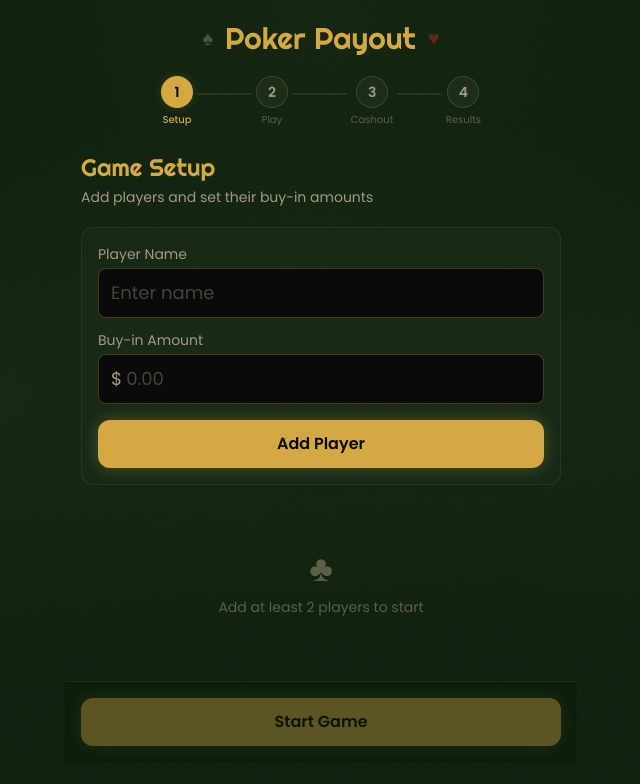
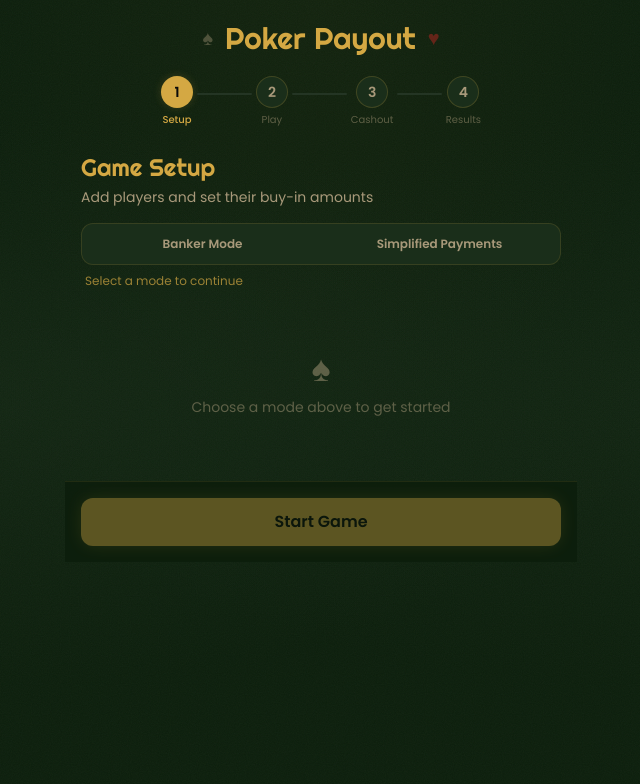
Before and after one commit to sainag7/pokerpayout, a React (Vite) app: page / in a window 1280 px wide. Shown: the top 784 px of the page, without its empty margins (319-959 px from the left). Built offline with nearby package versions, Linux system fonts and the light colour scheme.

Commit message:
Added simplify payments and other optimizations

```diff
--- a/src/components/shared/PlayerCard.tsx
+++ b/src/components/shared/PlayerCard.tsx
@@ -6,10 +6,11 @@ const SUITS = ['\u2660', '\u2665', '\u2666', '\u2663'];
 interface PlayerCardProps {
   player: Player;
   index: number;
+  showBankerBadge?: boolean;
   children?: React.ReactNode;
 }
 
-export function PlayerCard({ player, index, children }: PlayerCardProps) {
+export function PlayerCard({ player, index, showBankerBadge = true, children }: PlayerCardProps) {
   const suit = SUITS[index % 4];
   const suitColor = index % 4 === 1 || index % 4 === 2 ? 'text-loss/30' : 'text-text-secondary/20';
   const totalBuyIn = getTotalBuyIn(player);
@@ -25,7 +26,7 @@ export function PlayerCard({ player, index, children }: PlayerCardProps) {
 
       <div className="flex items-center gap-3 mb-1">
         <h3 className="font-semibold text-text-primary text-lg">{player.name}</h3>
-        {player.isBanker && (
+        {showBankerBadge && player.isBanker && (
           <span className="bg-gold text-felt-black text-[10px] font-bold px-2 py-0.5 rounded-full uppercase tracking-wider">
             Banker
           </span>
--- a/src/components/steps/GameSetup.tsx
+++ b/src/components/steps/GameSetup.tsx
@@ -54,14 +54,69 @@ export function GameSetup({ state, dispatch, onNext }: GameSetupProps) {
   };
 
   const hasBanker = state.players.some((p) => p.isBanker);
-  const canProceed = state.players.length >= 2 && hasBanker;
+  const isBankerMode = state.mode === 'banker';
+  const canProceed = state.players.length >= 2 && (isBankerMode ? hasBanker : true);
+
+  const MODE_OPTIONS = [
+    {
+      value: 'banker' as const,
+      label: 'Banker Mode',
+      description: 'One player acts as the central banker. All winners receive their cashout directly from the banker via Zelle.',
+    },
+    {
+      value: 'simplified' as const,
+      label: 'Simplified Payments',
+      description: 'No banker needed. Calculates the fewest peer-to-peer Zelle payments to settle all debts.',
+    },
+  ];
+
+  const selectedMode = MODE_OPTIONS.find((o) => o.value === state.mode) ?? MODE_OPTIONS[0];
 
   return (
     <div>
       <h2 className="font-heading text-2xl text-gold mb-1">Game Setup</h2>
-      <p className="text-sm text-text-secondary mb-5">
+      <p className="text-sm text-text-secondary mb-4">
         Add players and set their buy-in amounts
       </p>
+
+      {/* Mode segmented control */}
+      <div className="mb-5">
+        <div className="flex rounded-xl bg-surface border border-gold/15 p-1 gap-1">
+          {MODE_OPTIONS.map((option) => {
+            const isSelected = state.mode === option.value;
+            return (
+              <button
+                key={option.value}
+                type="button"
+                onClick={() => dispatch({ type: 'SET_MODE', payload: { mode: option.value } })}
+                className={`flex-1 rounded-lg py-2 text-xs font-semibold transition-all duration-150 cursor-pointer
+                  ${isSelected
+                    ? option.value === 'banker'
+                      ? 'bg-gold text-felt-black'
+                      : 'bg-win text-felt-black'
+                    : 'text-text-secondary hover:text-text-primary'
+                  }`}
+              >
+                {option.label}
+              </button>
+            );
+          })}
+        </div>
+        {state.mode === null ? (
+          <p className="text-xs text-gold/70 mt-2 px-1">Select a mode to continue</p>
+        ) : (
+          <p className="text-xs text-text-secondary/70 mt-2 px-1">{selectedMode.description}</p>
+        )}
+      </div>
+
+      {state.mode === null && (
+        <div className="text-center py-10 text-text-secondary/50">
+          <p className="text-4xl mb-2" aria-hidden="true">{'\u2660'}</p>
+          <p className="text-sm">Choose a mode above to get started</p>
+        </div>
+      )}
+
+      {state.mode !== null && (<>
 
       {/* Add player form */}
       <div className="bg-surface/60 rounded-xl border border-gold/10 p-4 mb-6">
@@ -113,7 +168,7 @@ export function GameSetup({ state, dispatch, onNext }: GameSetupProps) {
             Players ({state.players.length})
           </h3>
           {state.players.map((player, i) => (
-            <PlayerCard key={player.id} player={player} index={i}>
+            <PlayerCard key={player.id} player={player} index={i} showBankerBadge={isBankerMode}>
               {editBuyInPlayerId === player.id ? (
                 <div className="flex flex-col gap-2 w-full">
                   <MoneyInput
@@ -149,7 +204,7 @@ export function GameSetup({ state, dispatch, onNext }: GameSetupProps) {
                   >
                     Edit Buy-in
                   </button>
-                  {!player.isBanker && (
+                  {isBankerMode && !player.isBanker && (
                     <button
                       type="button"
                       onClick={() =>
@@ -182,6 +237,7 @@ export function GameSetup({ state, dispatch, onNext }: GameSetupProps) {
           <p className="text-sm">Add at least 2 players to start</p>
         </div>
       )}
+      </>)}
 
       <NavigationButtons
         onNext={onNext}
--- a/src/components/steps/Results.tsx
+++ b/src/components/steps/Results.tsx
@@ -4,6 +4,7 @@ import type { GameAction } from '../../state/gameReducer';
 import {
   getPlayerResults,
   getZelleTransactions,
+  getSimplifiedTransactions,
   isBalanced,
   formatMoneyWithSign,
   getPotTotal,
@@ -27,20 +28,37 @@ const RANK_STYLES = [
   'border-gold/15',
 ];
 
-export function Results({ state, onBack, onNewGame }: ResultsProps) {
+export function Results({ state, dispatch, onBack, onNewGame }: ResultsProps) {
   const [showNewGameConfirm, setShowNewGameConfirm] = useState(false);
   const [copiedIdx, setCopiedIdx] = useState<number | null>(null);
+  const [copiedAll, setCopiedAll] = useState(false);
 
+  const isSimplified = state.mode === 'simplified';
   const results = getPlayerResults(state.players);
-  const transactions = getZelleTransactions(state.players);
+  const transactions = isSimplified
+    ? getSimplifiedTransactions(state.players)
+    : getZelleTransactions(state.players);
   const balanced = isBalanced(state.players);
-  const banker = results.find((r) => r.isBanker);
+  const banker = isSimplified ? null : results.find((r) => r.isBanker);
 
   const handleCopy = async (text: string, idx: number) => {
     try {
       await navigator.clipboard.writeText(text);
       setCopiedIdx(idx);
       setTimeout(() => setCopiedIdx(null), 2000);
+    } catch {
+      // Clipboard not available
+    }
+  };
+
+  const handleCopyAll = async () => {
+    const text = transactions
+      .map((tx) => `${tx.from} pays $${tx.amount.toFixed(2)} to ${tx.to}`)
+      .join('\n');
+    try {
+      await navigator.clipboard.writeText(text);
+      setCopiedAll(true);
+      setTimeout(() => setCopiedAll(false), 2000);
     } catch {
       // Clipboard not available
     }
@@ -57,9 +75,31 @@ export function Results({ state, onBack, onNewGame }: ResultsProps) {
         Results
         <span className="text-xl" aria-hidden="true">{'\u2666'}</span>
       </h2>
-      <p className="text-sm text-text-secondary mb-5">
+      <p className="text-sm text-text-secondary mb-4">
         Game summary and payouts
       </p>
+
+      {/* Mode toggle */}
+      <div className="flex rounded-xl bg-surface border border-gold/15 p-1 gap-1 mb-5">
+        {(['banker', 'simplified'] as const).map((mode) => {
+          const isSelected = state.mode === mode;
+          const label = mode === 'banker' ? 'Banker Mode' : 'Simplified Payments';
+          return (
+            <button
+              key={mode}
+              type="button"
+              onClick={() => dispatch({ type: 'SET_MODE', payload: { mode } })}
+              className={`flex-1 rounded-lg py-2 text-xs font-semibold transition-all duration-150 cursor-pointer
+                ${isSelected
+                  ? mode === 'banker' ? 'bg-gold text-felt-black' : 'bg-win text-felt-black'
+                  : 'text-text-secondary hover:text-text-primary'
+                }`}
+            >
+              {label}
+            </button>
+          );
+        })}
+      </div>
 
       {!balanced && (
         <div className="mb-5">
@@ -69,11 +109,36 @@ export function Results({ state, onBack, onNewGame }: ResultsProps) {
         </div>
       )}
 
-      {/* Zelle Transactions */}
+      {/* Transactions */}
       <div className="mb-6">
-        <h3 className="text-sm text-text-secondary font-medium uppercase tracking-wider mb-3">
-          Zelle Payments
-        </h3>
+        <div className="flex items-center justify-between mb-3">
+          <h3 className="text-sm text-text-secondary font-medium uppercase tracking-wider">
+            {isSimplified ? 'Settlement Payments' : 'Zelle Payments'}
+          </h3>
+          {transactions.length > 0 && (
+            <button
+              type="button"
+              onClick={handleCopyAll}
+              className="flex items-center gap-1.5 text-xs text-text-secondary/60 hover:text-text-secondary cursor-pointer transition-colors"
+            >
+              {copiedAll ? (
+                <>
+                  <svg className="w-3.5 h-3.5 text-win" fill="none" viewBox="0 0 24 24" stroke="currentColor" strokeWidth={2}>
+                    <path strokeLinecap="round" strokeLinejoin="round" d="M5 13l4 4L19 7" />
+                  </svg>
+                  <span className="text-win">Copied!</span>
+                </>
+              ) : (
+                <>
+                  <svg className="w-3.5 h-3.5" fill="none" viewBox="0 0 24 24" stroke="currentColor" strokeWidth={2}>
+                    <path strokeLinecap="round" strokeLinejoin="round" d="M8 16H6a2 2 0 01-2-2V6a2 2 0 012-2h8a2 2 0 012 2v2m-6 12h8a2 2 0 002-2v-8a2 2 0 00-2-2h-8a2 2 0 00-2 2v8a2 2 0 002 2z" />
+                  </svg>
+                  Copy All
+                </>
+              )}
+            </button>
+          )}
+        </div>
         {transactions.length > 0 ? (
           <div className="space-y-2">
             {transactions.map((tx, i) => (
@@ -83,17 +148,17 @@ export function Results({ state, onBack, onNewGame }: ResultsProps) {
               >
                 <div className="flex-1">
                   <p className="text-text-primary text-sm">
-                    <span className="font-semibold text-gold">{tx.from}</span>
-                    {' sends '}
+                    <span className="font-semibold text-loss">{tx.from}</span>
+                    {' pays '}
                     <span className="font-semibold text-win">${tx.amount.toFixed(2)}</span>
                     {' to '}
-                    <span className="font-semibold">{tx.to}</span>
+                    <span className="font-semibold text-gold">{tx.to}</span>
                   </p>
                 </div>
                 <button
                   type="button"
                   onClick={() =>
-                    handleCopy(`${tx.from} sends $${tx.amount.toFixed(2)} to ${tx.to}`, i)
+                    handleCopy(`${tx.from} pays $${tx.amount.toFixed(2)} to ${tx.to}`, i)
                   }
                   className="text-text-secondary/50 hover:text-text-secondary ml-3 p-1 cursor-pointer"
                   aria-label="Copy transaction"
@@ -114,8 +179,8 @@ export function Results({ state, onBack, onNewGame }: ResultsProps) {
         ) : (
           <div className="bg-surface rounded-xl border border-gold/15 p-4 text-center">
             <p className="text-text-secondary text-sm">
-              No Zelle payments needed
-              {banker && banker.net >= 0 && (
+              No payments needed — everyone is even
+              {!isSimplified && banker && banker.net >= 0 && (
                 <span className="block mt-1 text-win font-medium">
                   {banker.name} profits {formatMoneyWithSign(banker.net)}
                 </span>
@@ -124,8 +189,8 @@ export function Results({ state, onBack, onNewGame }: ResultsProps) {
           </div>
         )}
 
-        {/* Banker summary */}
-        {banker && transactions.length > 0 && (
+        {/* Banker summary (banker mode only) */}
+        {!isSimplified && banker && transactions.length > 0 && (
           <div className="mt-3 bg-surface/60 rounded-lg border border-gold/10 p-3">
             <p className="text-sm text-text-secondary">
               <span className="font-medium text-gold">{banker.name}</span>
@@ -137,6 +202,16 @@ export function Results({ state, onBack, onNewGame }: ResultsProps) {
               >
                 {formatMoneyWithSign(banker.net)}
               </span>
+            </p>
+          </div>
+        )}
+
+        {/* Transaction count callout (simplified mode only) */}
+        {isSimplified && transactions.length > 0 && (
+          <div className="mt-3 bg-surface/60 rounded-lg border border-win/10 p-3">
+            <p className="text-sm text-text-secondary">
+              <span className="font-medium text-win">{transactions.length}</span>
+              {` payment${transactions.length === 1 ? '' : 's'} needed to settle all debts`}
             </p>
           </div>
         )}
@@ -167,7 +242,7 @@ export function Results({ state, onBack, onNewGame }: ResultsProps) {
                   <span className="font-semibold text-text-primary truncate">
                     {result.name}
                   </span>
-                  {result.isBanker && (
+                  {!isSimplified && result.isBanker && (
                     <span className="bg-gold text-felt-black text-[9px] font-bold px-1.5 py-0.5 rounded-full uppercase shrink-0">
                       Banker
                     </span>
--- a/src/state/gameReducer.ts
+++ b/src/state/gameReducer.ts
@@ -2,6 +2,7 @@ import type { GameState, Player } from '../types/game';
 import { initialState } from './initialState';
 
 export type GameAction =
+  | { type: 'SET_MODE'; payload: { mode: 'banker' | 'simplified' } }
   | { type: 'ADD_PLAYER'; payload: { name: string; buyIn: number } }
   | { type: 'REMOVE_PLAYER'; payload: { id: string } }
   | { type: 'SET_BANKER'; payload: { id: string } }
@@ -15,6 +16,10 @@ export type GameAction =
 
 export function gameReducer(state: GameState, action: GameAction): GameState {
   switch (action.type) {
+    case 'SET_MODE': {
+      return { ...state, mode: action.payload.mode };
+    }
+
     case 'ADD_PLAYER': {
       const newPlayer: Player = {
         id: crypto.randomUUID(),
--- a/src/state/initialState.ts
+++ b/src/state/initialState.ts
@@ -2,6 +2,7 @@ import type { GameState } from '../types/game';
 
 export const initialState: GameState = {
   currentStep: 1,
+  mode: null,
   players: [],
   createdAt: new Date().toISOString(),
 };
--- a/src/state/localStorage.ts
+++ b/src/state/localStorage.ts
@@ -1,25 +1,73 @@
 import type { GameState } from '../types/game';
 
-const STORAGE_KEY = 'poker-payout-state';
+const SESSION_KEY = 'poker_session_id';
+const LS_PREFIX = 'poker_data_';
+
+function getSessionId(): string | null {
+  try {
+    return sessionStorage.getItem(SESSION_KEY);
+  } catch {
+    return null;
+  }
+}
+
+function getOrCreateSessionId(): string {
+  try {
+    let id = sessionStorage.getItem(SESSION_KEY);
+    if (!id) {
+      id = crypto.randomUUID();
+      sessionStorage.setItem(SESSION_KEY, id);
+    }
+    return id;
+  } catch {
+    return crypto.randomUUID();
+  }
+}
+
+function clearAllPokerData(): void {
+  try {
+    const keys: string[] = [];
+    for (let i = 0; i < localStorage.length; i++) {
+      const key = localStorage.key(i);
+      if (key?.startsWith(LS_PREFIX)) keys.push(key);
+    }
+    keys.forEach((k) => localStorage.removeItem(k));
+  } catch {
+    // Storage unavailable — ignore
+  }
+}
+
+export function loadState(): GameState | null {
+  try {
+    const sessionId = getSessionId();
+    if (!sessionId) {
+      clearAllPokerData();
+      return null;
+    }
+    const raw = localStorage.getItem(LS_PREFIX + sessionId);
+    return raw ? (JSON.parse(raw) as GameState) : null;
+  } catch {
+    return null;
+  }
+}
 
 export function saveState(state: GameState): void {
   try {
-    localStorage.setItem(STORAGE_KEY, JSON.stringify(state));
+    const sessionId = getOrCreateSessionId();
+    localStorage.setItem(LS_PREFIX + sessionId, JSON.stringify(state));
   } catch {
     // Storage full or unavailable — silently ignore
   }
 }
 
-export function loadState(): GameState | null {
+export function clearState(): void {
   try {
-    const raw = localStorage.getItem(STORAGE_KEY);
-    if (!raw) return null;
-    return JSON.parse(raw) as GameState;
+    const sessionId = getSessionId();
+    if (sessionId) {
+      localStorage.removeItem(LS_PREFIX + sessionId);
+    }
+    sessionStorage.removeItem(SESSION_KEY);
   } catch {
-    return null;
+    // Storage unavailable — ignore
   }
 }
-
-export function clearState(): void {
-  localStorage.removeItem(STORAGE_KEY);
-}
--- a/src/types/game.ts
+++ b/src/types/game.ts
@@ -8,6 +8,7 @@ export interface Player {
 
 export interface GameState {
   currentStep: 1 | 2 | 3 | 4;
+  mode: 'banker' | 'simplified' | null;
   players: Player[];
   createdAt: string;
 }
--- a/src/utils/calculations.ts
+++ b/src/utils/calculations.ts
@@ -43,6 +43,45 @@ export function getZelleTransactions(players: Player[]): ZelleTransaction[] {
     }));
 }
 
+export function getSimplifiedTransactions(players: Player[]): ZelleTransaction[] {
+  const results = getPlayerResults(players);
+
+  // Work in cents to avoid floating-point drift
+  const creditors = results
+    .filter((r) => r.net > 0.005)
+    .map((r) => ({ name: r.name, balance: Math.round(r.net * 100) }))
+    .sort((a, b) => b.balance - a.balance);
+
+  const debtors = results
+    .filter((r) => r.net < -0.005)
+    .map((r) => ({ name: r.name, balance: Math.round(r.net * 100) }))
+    .sort((a, b) => a.balance - b.balance);
+
+  const transactions: ZelleTransaction[] = [];
+  let ci = 0;
+  let di = 0;
+
+  while (ci < creditors.length && di < debtors.length) {
+    const creditor = creditors[ci];
+    const debtor = debtors[di];
+    const amount = Math.min(creditor.balance, -debtor.balance);
+
+    transactions.push({
+      from: debtor.name,
+      to: creditor.name,
+      amount: Math.round(amount) / 100,
+    });
+
+    creditor.balance -= amount;
+    debtor.balance += amount;
+
+    if (creditor.balance === 0) ci++;
+    if (debtor.balance === 0) di++;
+  }
+
+  return transactions;
+}
+
 export function formatMoney(amount: number): string {
   return `$${Math.abs(amount).toFixed(2)}`;
 }
```
Also changed, not shown: src/hooks/useGameState.ts (+13 -3 lines).
